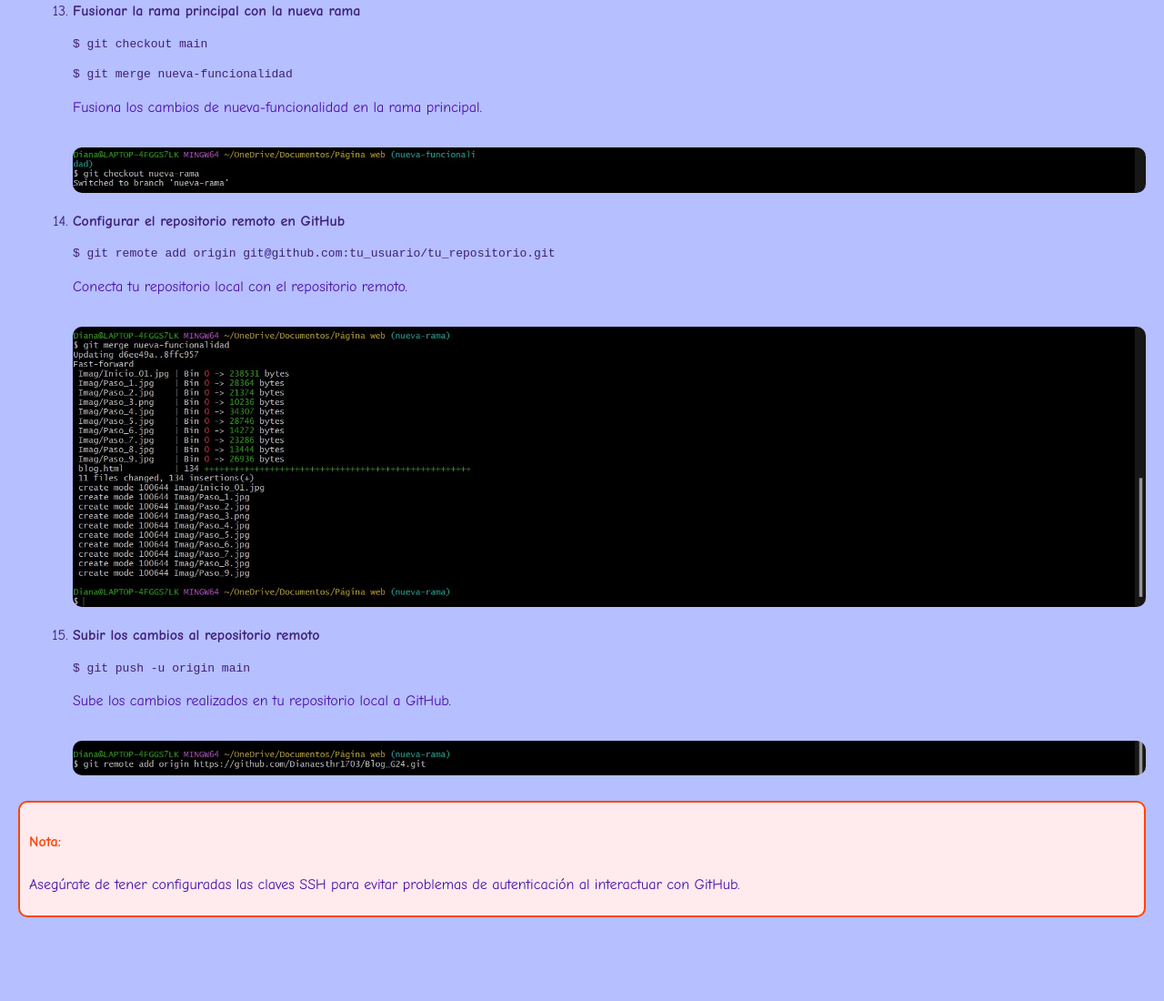
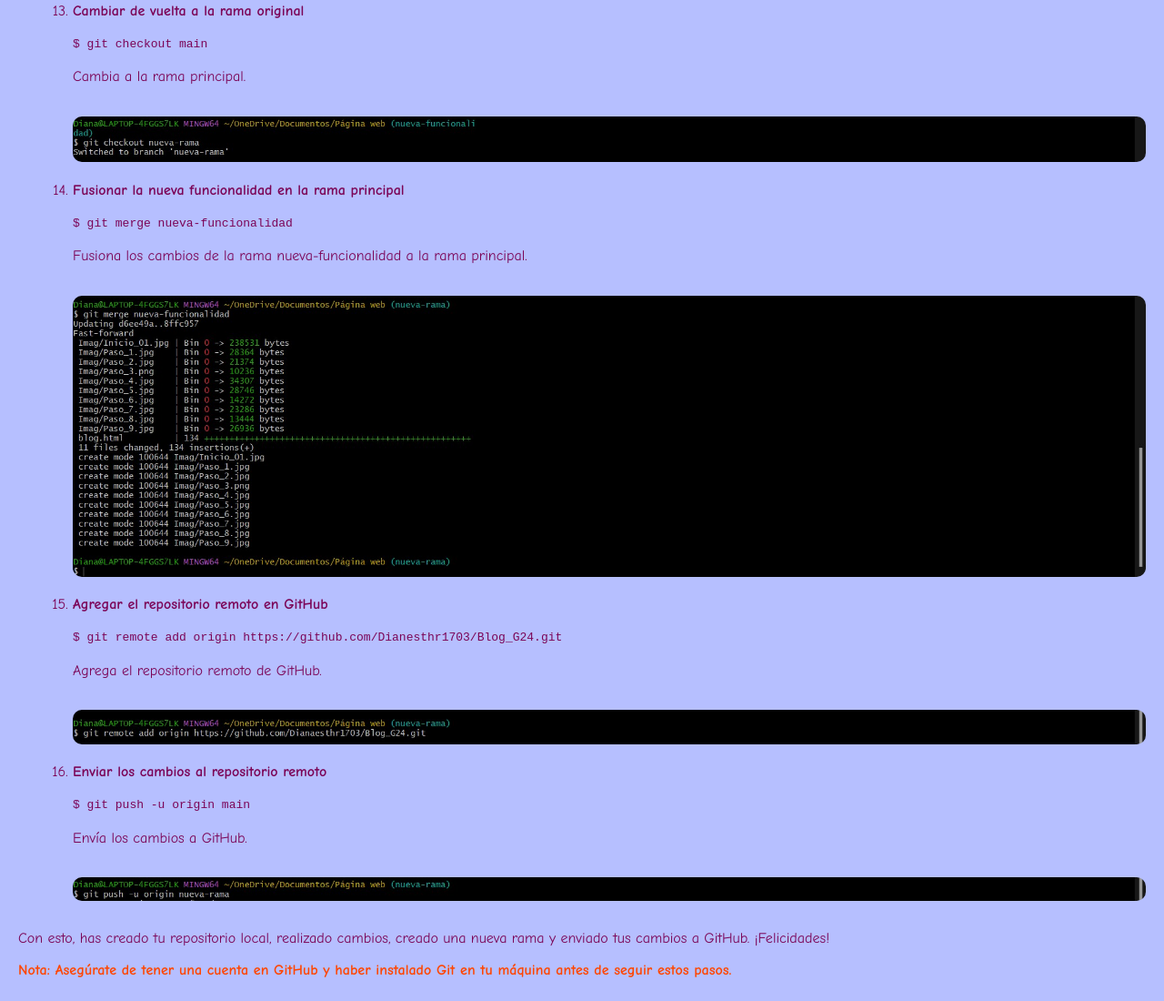
Before and after one commit to Dianesthr1703/Blog_G24, a plain HTML site: page blog.html in a window 1280 px wide. Shown: the part 3185-4285 px from the top of the page at 91% size. Before the commit the page ends 4213 px from the top, so only its background shows below. Drawn offline with Linux system fonts and the light colour scheme.

Commit message:
Update blog.html
colores

```diff
--- a/blog.html
+++ b/blog.html
@@ -7,8 +7,8 @@
     <style>
         body {
             font-family: 'Comic Sans MS', cursive, sans-serif;
-            background-color: #b6bfff; /* Color de fondo suave */
-            color: #3e1f78; /* Color de texto principal que contrasta con el fondo */
+            background-color: #b6bfff;
+            color: #7b0557;
             line-height: 1.6;
             margin: 20px;
             padding: 0;
@@ -22,16 +22,15 @@
             margin: 20px 0; /* Margen superior e inferior */
         }
         h1 {
-            color: #FF69B4; /* Color rosa brillante para el título */
+            color: #FF69B4;
             font-weight: bold;
         }
         h2 {
-            color: #2980b9; /* Color azul para los subtítulos */
+            color: #2980b9;
             margin-top: 20px;
         }
         p {
             margin: 10px 0;
-            color: #4b0ca9; /* Color púrpura más oscuro para el texto de párrafos */
         }
         ol {
             margin: 10px 0 20px 20px;
@@ -48,23 +47,16 @@
             border-radius: 10px;
             margin-top: 20px; /* Margen superior para separar de los textos */
         }
-        h4 {
-            color: #FF4500; /* Color naranja para el encabezado de la nota */
+        .nota {
+            color: #FF4500; /* Color resaltante para la palabra "Nota" */
             font-weight: bold;
-        }
-        .nota-recuadro {
-            background-color: #FFEBEE; /* Fondo claro para la nota */
-            border: 2px solid #FF4500; /* Borde naranja para la nota */
-            border-radius: 10px;
-            padding: 10px;
-            margin: 20px 0;
         }
     </style>
 </head>
 <body>
 
     <div class="titulo-recuadro">
-        <h1 class="text-center">¿Cómo Empezar a Usar Git para Gestionar tus Versiones?</h1>
+        <h1 class="text-center" style="color: #FF69B4; font-weight: bold;">¿Cómo Empezar a Usar Git para Gestionar tus Versiones?</h1>
     </div>
 
     <p>Git es una herramienta muy útil para cualquier persona que esté aprendiendo a programar, ya que nos ayuda a organizar y guardar nuestro trabajo de forma ordenada. En esta guía, te explicaré cómo usar Git desde cero, empezando por la creación de un repositorio local hasta la conexión con un repositorio remoto en GitHub.</p>
@@ -167,36 +159,42 @@
             </p>
         </li>
         <li>
-            <strong>Fusionar la rama principal con la nueva rama</strong>
+            <strong>Cambiar de vuelta a la rama original</strong>
             <pre><code>$ git checkout main</code></pre>
-            <pre><code>$ git merge nueva-funcionalidad</code></pre>
-            <p>Fusiona los cambios de nueva-funcionalidad en la rama principal.</p>
+            <p>Cambia a la rama principal.</p>
             <p>
-                <img src="Imag/Paso_13.jpg" alt="Fusionar ramas" style="max-width: 100%; height: auto; border-radius: 10px; margin-top: 20px;">
+                <img src="Imag/Paso_13.jpg" alt="Enviar cambios a GitHub" style="max-width: 100%; height: auto; border-radius: 10px; margin-top: 20px;">
             </p>
         </li>
         <li>
-            <strong>Configurar el repositorio remoto en GitHub</strong>
-            <pre><code>$ git remote add origin git@github.com:tu_usuario/tu_repositorio.git</code></pre>
-            <p>Conecta tu repositorio local con el repositorio remoto.</p>
+            <strong>Fusionar la nueva funcionalidad en la rama principal</strong>
+            <pre><code>$ git merge nueva-funcionalidad</code></pre>
+            <p>Fusiona los cambios de la rama nueva-funcionalidad a la rama principal.</p>
             <p>
-                <img src="Imag/Paso_14.jpg" alt="Configuración del repositorio remoto" style="max-width: 100%; height: auto; border-radius: 10px; margin-top: 20px;">
+                <img src="Imag/Paso_14.jpg" alt="Fusionar ramas" style="max-width: 100%; height: auto; border-radius: 10px; margin-top: 20px;">
             </p>
         </li>
         <li>
-            <strong>Subir los cambios al repositorio remoto</strong>
+            <strong>Agregar el repositorio remoto en GitHub</strong>
+            <pre><code>$ git remote add origin https://github.com/Dianesthr1703/Blog_G24.git</code></pre>
+            <p>Agrega el repositorio remoto de GitHub.</p>
+            <p>
+                <img src="Imag/Paso_15.jpg" alt="Agregar repositorio remoto" style="max-width: 100%; height: auto; border-radius: 10px; margin-top: 20px;">
+            </p>
+        </li>
+        <li>
+            <strong>Enviar los cambios al repositorio remoto</strong>
             <pre><code>$ git push -u origin main</code></pre>
-            <p>Sube los cambios realizados en tu repositorio local a GitHub.</p>
+            <p>Envía los cambios a GitHub.</p>
             <p>
-                <img src="Imag/Paso_15.jpg" alt="Subida de cambios" style="max-width: 100%; height: auto; border-radius: 10px; margin-top: 20px;">
+                <img src="Imag/Paso_16.jpg" alt="Enviar cambios a GitHub" style="max-width: 100%; height: auto; border-radius: 10px; margin-top: 20px;">
             </p>
         </li>
     </ol>
 
-    <div class="nota-recuadro">
-        <h4>Nota:</h4>
-        <p>Asegúrate de tener configuradas las claves SSH para evitar problemas de autenticación al interactuar con GitHub.</p>
-    </div>
+    <p>Con esto, has creado tu repositorio local, realizado cambios, creado una nueva rama y enviado tus cambios a GitHub. ¡Felicidades!</p>
+
+    <p class="nota">Nota: Asegúrate de tener una cuenta en GitHub y haber instalado Git en tu máquina antes de seguir estos pasos.</p>
 
 </body>
 </html>
```
